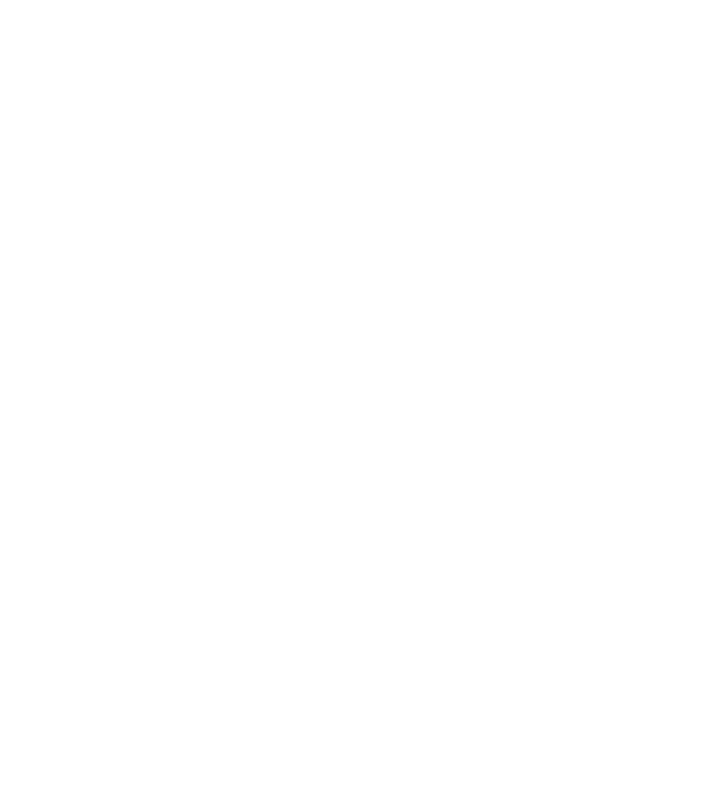
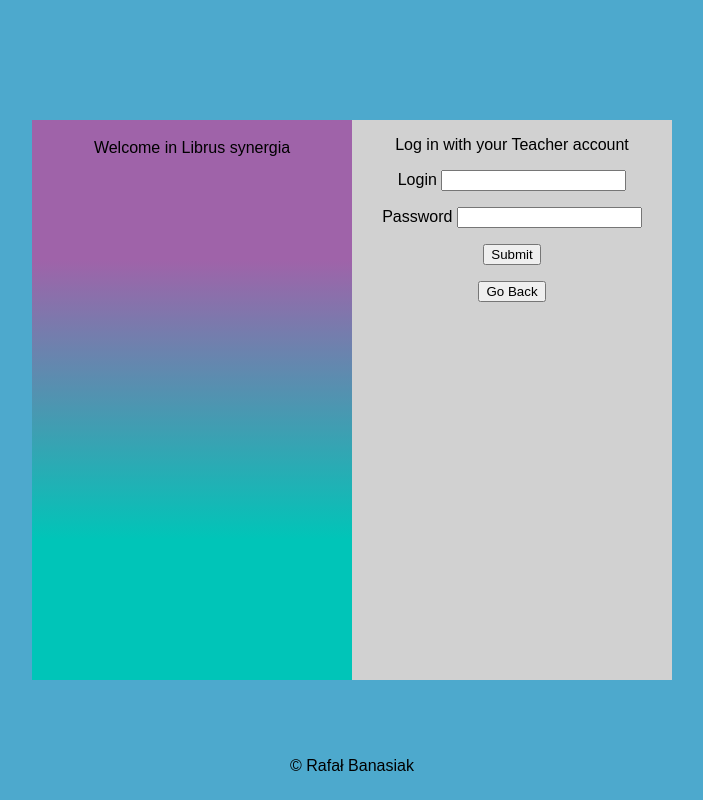
Before and after one commit to RafaelloB/Better-Synergia, a plain HTML site: page bettersynergia/tea/logintea.html in a window 1280 px wide. Shown: the whole page, without its empty margins (288-991 px from the left). Drawn offline with Linux system fonts and the light colour scheme.

Commit message:
Update HTML and CSS files. - Remove unnecessary CSS files. - Update login page for students and teachers. - Add favicon. - Add copyright and robots meta tags. - Update the navigation bar. (generated by blackbox.ai )

```diff
--- a/bettersynergia/index.html
+++ b/bettersynergia/index.html
@@ -8,6 +8,7 @@
         <meta name="robots" content="index">
         <meta name="copyright" content="(c) 2024 Rafał Banasiak">
         <link rel="stylesheet" href="style.css">
+        <link rel="icon" href="librus.ico">
     </head>
     <body id="all">
 
--- a/bettersynergia/style.css
+++ b/bettersynergia/style.css
@@ -29,3 +29,11 @@
     height: 70%;
     left: 50%;
 }
+
+#git {
+    position: fixed;
+    bottom: -2%;
+    left: 50%;
+    transform: translate(-50%, -50%);
+    text-align: center;
+}
--- a/bettersynergia/tea/logintea.html
+++ b/bettersynergia/tea/logintea.html
@@ -0,0 +1,40 @@
+<!DOCTYPE html>
+<html lang="en">
+<head>
+    <meta charset="UTF-8">
+    <meta name="viewport" content="width=device-width, initial-scale=1.0">
+    <title>Log in - Better Synergia</title>
+    <meta name="robots" content="index">
+    <meta name="copyright" content="(c) 2024 Rafał Banasiak">
+    <link rel="stylesheet" href="../style.css">
+    <link rel="icon" href="../librus.ico">
+</head>
+<body id="all">
+
+    <div id="wel">
+        <p>Welcome in Librus synergia</p>
+    </div>
+
+    <div id="log">
+        <form action="./home-stu.html" method="post">
+            <p>Log in with your Teacher account</p>
+            <p>
+                <label for="usertea" id="usertea">Login</label>
+                <input type="text" required/>
+            </p>
+            <p>
+                <label for="pwtea" id="pwtea">Password</label>
+                <input type="password" required/>
+            </p>
+            <input type="submit" value="Submit">
+        </form>
+        <p></p>
+        <button onclick="history.back()">Go Back</button>
+    </div>
+
+    <div id="git">
+        <p onclick="window.location.href='https://github.com/RafaelloB/bettersynergia'" target="_blank">© Rafał Banasiak</p>
+    </div>
+
+    </body>
+</html>
--- a/bettersynergia/stu/loginstu.css
+++ b/not used file/loginstu.css
@@ -29,3 +29,7 @@
     height: 70%;
     left: 50%;
 }
+
+#userstu {
+    color: green;
+}
```
Also changed, not shown: bettersynergia/stu/loginstu.html (+14 -7 lines), not used file/homestu.css (renamed from bettersynergia/stu/homestu.css), not used file/hometea.css (renamed from bettersynergia/tea/hometea.css), not used file/logintea.css (renamed from bettersynergia/tea/logintea.css).
